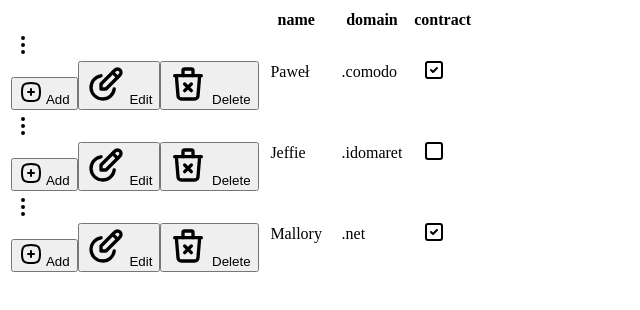
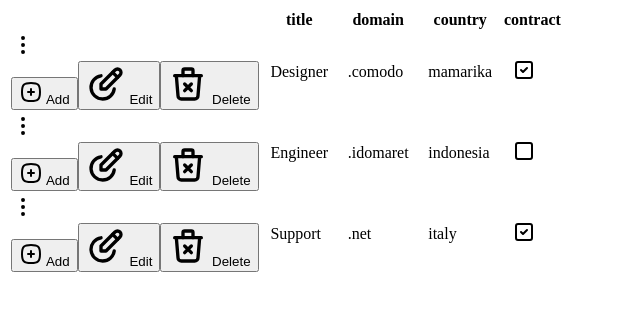
Before and after one commit to khasogi27/angular-table-inline-editing, an Angular app: page / in a window 1280 px wide. Shown: the top 310 px of the page, without its empty margins (0-640 px from the left). Built offline with nearby package versions, Linux system fonts and the light colour scheme.

Commit message:
4 files modified

```diff
--- a/src/app/app.component.ts
+++ b/src/app/app.component.ts
@@ -1,5 +1,36 @@
 import { Component, OnInit, ViewChild } from '@angular/core';
 import { FieldType } from './t-grid/grid/grid.component';
+
+// {
+//   userId: '56748fb3e3',
+//   name: 'Paweł',
+//   title: '1',
+//   email: 'paweluna@howstuffworks.com',
+//   contract: true,
+//   date: '20-10-1997',
+//   domain: '.comodo',
+//   country: 'mamarika',
+// },
+// {
+//   userId: '6de39701b',
+//   name: 'Jeffie',
+//   title: '2',
+//   email: 'jlewzey1@seesaa.net',
+//   contract: false,
+//   date: '20-10-1997',
+//   domain: '.idomaret',
+//   country: 'indonesia',
+// },
+// {
+//   userId: '8b3a6dd017',
+//   name: 'Mallory',
+//   title: '3',
+//   email: 'mhulme2@domainmarket.com',
+//   contract: true,
+//   date: '20-10-1997',
+//   domain: '.net',
+//   country: 'italy',
+// },
 
 interface User {
   id: number | string;
@@ -24,26 +55,26 @@ export class AppComponent implements OnInit {
     //   type: 'label',
     //   text: 'id case',
     // },
-    {
-      name: 'name',
-      type: 'input',
-      text: 'name case',
-    },
+    // {
+    //   name: 'name',
+    //   type: 'input',
+    //   text: 'name case',
+    // },
     // {
     //   name: 'email',
     //   type: 'input',
-    //   text: 'email case'
+    //   text: 'email case',
     // },
-    // {
-    //   name: 'title',
-    //   type: 'select',
-    //   text: 'title case',
-    //   data: [
-    //     { name: 'Designer', value: '1' },
-    //     { name: 'Engineer', value: '2' },
-    //     { name: 'Support', value: '3' },
-    //   ],
-    // },
+    {
+      name: 'title',
+      type: 'select',
+      text: 'title case',
+      data: [
+        { name: 'Designer', value: '1' },
+        { name: 'Engineer', value: '2' },
+        { name: 'Support', value: '3' },
+      ],
+    },
     {
       name: 'domain',
       type: 'lookup',
@@ -55,18 +86,18 @@ export class AppComponent implements OnInit {
         { name: '.combro', value: '4' },
       ],
     },
-    // {
-    //   name: 'country',
-    //   type: 'lookup',
-    //   text: 'country case',
-    //   data: [
-    //     { name: 'indonesia', value: '1' },
-    //     { name: 'mamarika', value: '2' },
-    //     { name: 'korea', value: '3' },
-    //     { name: 'italy', value: '4' },
-    //     { name: 'vrindavan', value: '4' },
-    //   ],
-    // },
+    {
+      name: 'country',
+      type: 'lookup',
+      text: 'country case',
+      data: [
+        { name: 'indonesia', value: '1' },
+        { name: 'mamarika', value: '2' },
+        { name: 'korea', value: '3' },
+        { name: 'italy', value: '4' },
+        { name: 'vrindavan', value: '4' },
+      ],
+    },
     {
       name: 'contract',
       type: 'checkbox',
--- a/src/app/t-grid/grid/grid.component.css
+++ b/src/app/t-grid/grid/grid.component.css
@@ -11,3 +11,7 @@
 .dropdown-toggle::after {
   display: none;
 }
+
+.form-select {
+  border-radius: 0;
+}
--- a/src/app/t-grid/grid/grid.component.html
+++ b/src/app/t-grid/grid/grid.component.html
@@ -56,7 +56,10 @@
         </div>
       </td>
       <ng-container *ngFor="let fld of fieldType">
-        <td [formGroup]="form" class="py-0">
+        <td
+          [formGroup]="form"
+          class="{{ fld.type == 'checkbox' ? 'py-0' : 'p-0' }}"
+        >
           <input
             *ngIf="fld.type == 'input'"
             type="text"
@@ -89,7 +92,7 @@
               type="text"
               class="form-control rounded-0 border-outline"
               formControlName="{{ fld.name }}"
-              (keyup)="onClickLookup($event, fld)"
+              (keyup)="onKeyupLookup($event, fld)"
               (keyup)="myDrop.open()"
               ngbDropdownToggle
             />
--- a/src/app/t-grid/grid/grid.component.ts
+++ b/src/app/t-grid/grid/grid.component.ts
@@ -1,12 +1,11 @@
 import {
   Component,
   Input,
-  OnInit,
   Renderer2,
   ElementRef,
   ViewChild,
   HostListener,
-  Output,
+  OnChanges,
 } from '@angular/core';
 import { FormBuilder, FormControl, FormGroup } from '@angular/forms';
 import { Subject } from 'rxjs';
@@ -42,7 +41,7 @@ export interface FieldType {
   templateUrl: './grid.component.html',
   styleUrls: ['./grid.component.css'],
 })
-export class GridComponent implements OnInit {
+export class GridComponent implements OnChanges {
   @ViewChild('trView') trView: ElementRef | any;
   @ViewChild('tbodyView') tbodyView: ElementRef | any;
   @ViewChild('trEditor') trEditor: ElementRef | any;
@@ -75,7 +74,7 @@ export class GridComponent implements OnInit {
 
   constructor(private rd: Renderer2, private fb: FormBuilder) {}
 
-  ngOnInit(): void {
+  ngOnChanges(): void {
     let dsFilter = [];
     let dsNewrow = {};
     if (this.dataSource == null || this.dataSource.length == 0) {
@@ -209,12 +208,13 @@ export class GridComponent implements OnInit {
     this.form.patchValue(obj);
   }
 
-  onKeyup(e: any, dsFld: any) {
+  onKeyupLookup(e: any, dsFld: any) {
     let evnKeyup = e.target.value;
     if (evnKeyup == '') {
       for (let lk of this.lookupOption) {
         if (lk.name == dsFld.name) {
           dsFld.data = lk.data;
+          break;
         }
       }
     }
```
